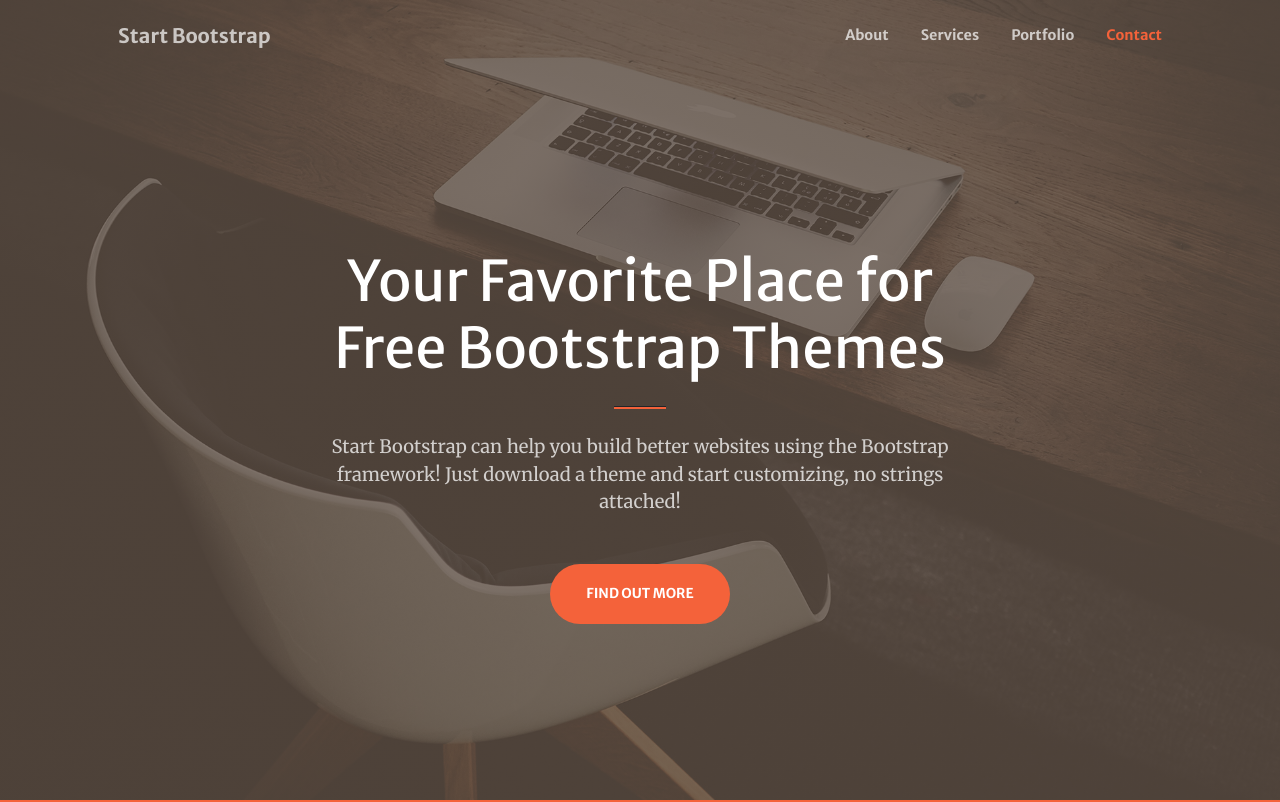
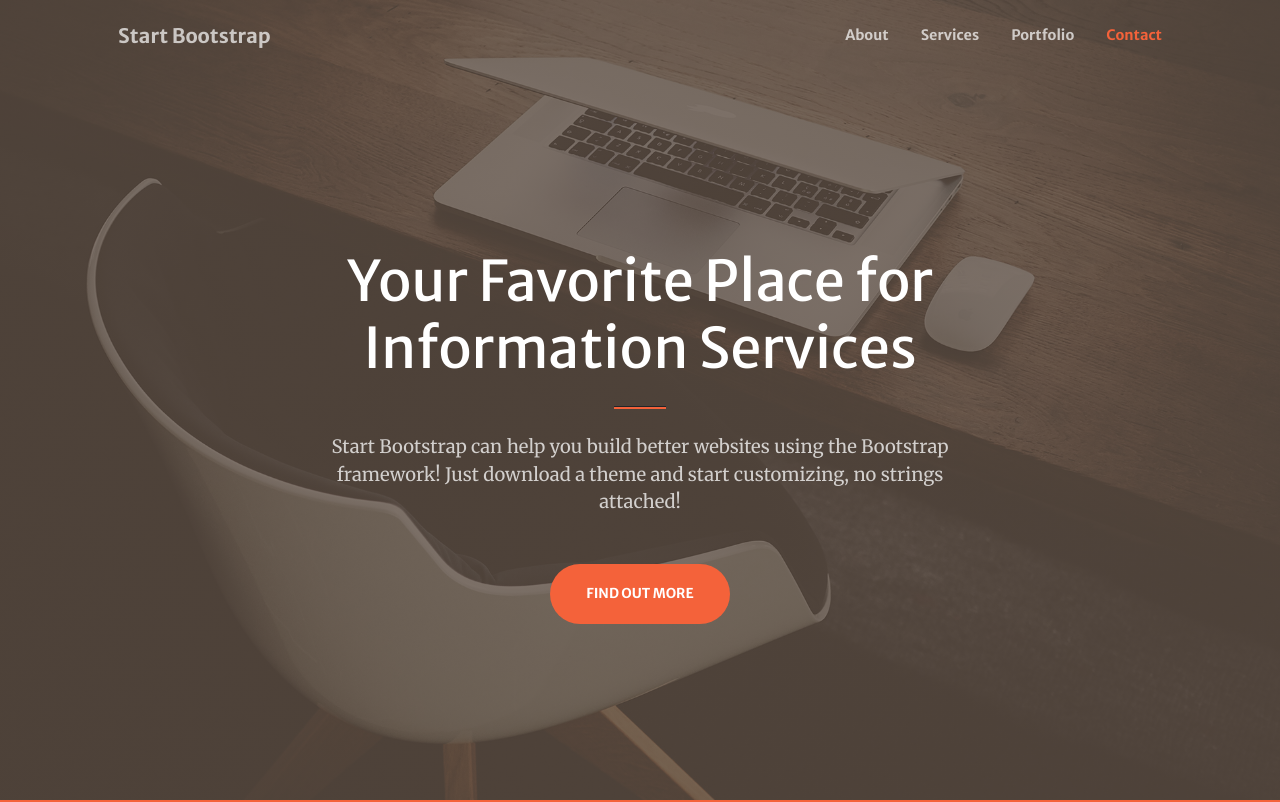
Before and after one commit to jfo-omalley/jfo-omalley.github.io, a plain HTML site: page index.html in a window 1280 px wide. Shown: the top 802 px of the page. Drawn offline with nearby package versions, Linux system fonts and the light colour scheme; some packages are replaced by stand-ins of ours; a script that the page names is missing.

Commit message:
Update index.html

```diff
--- a/index.html
+++ b/index.html
@@ -39,7 +39,7 @@
             <div class="container px-4 px-lg-5 h-100">
                 <div class="row gx-4 gx-lg-5 h-100 align-items-center justify-content-center text-center">
                     <div class="col-lg-8 align-self-end">
-                        <h1 class="text-white font-weight-bold">Your Favorite Place for Free Bootstrap Themes</h1>
+                        <h1 class="text-white font-weight-bold">Your Favorite Place for Information Services</h1>
                         <hr class="divider" />
                     </div>
                     <div class="col-lg-8 align-self-baseline">
```
